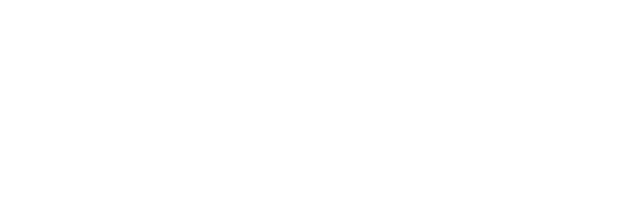
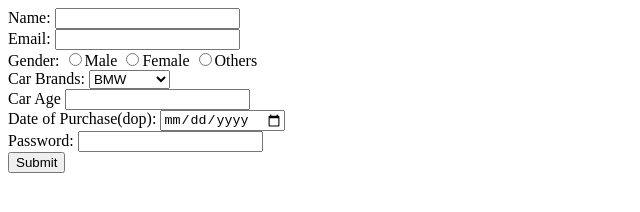
Before and after one commit to acciojob/car-insurance-form-rohith3033, a website: page main.html in a window 1280 px wide. Shown: the whole page, without its empty margins (0-640 px from the left). Drawn offline with Linux system fonts and the light colour scheme.

Commit message:
created a submission

```diff
--- a/main.html
+++ b/main.html
@@ -8,6 +8,46 @@
 
 <body>
 	<!-- the entire body must be written by student -->
+
+	<form method="post">
+		<label for="name">Name: </label>
+		<input type="text" id="name" required>
+		<br>
+
+		<label for="email">Email: </label>
+		<input type="email" id="email" required>
+		<br>
+
+		<label for="gender">Gender: </label>
+		<input type="radio"  name="gender" required>Male
+		<input type="radio" name="gender" required>Female
+		<input type="radio" name="gender" required>Others
+		<br>
+
+		<label for="cars">Car Brands: </label>
+		<select id="cars">
+			<option value="BMW">BMW</option>
+			<option value="Audi">Audi</option>
+			<option value="Mercedez">Mercedez</option>
+		</select>
+		<br>
+
+		<label for="carage">Car Age</label>
+		<input type="number" id="carage" required>
+		<br>
+
+		<label for="dop">Date of Purchase(dop): </label>
+		<input type="date" id="dop" required>
+		<br>
+
+		<label for="password">Password: </label>
+		<input type="password" id="password" required>
+		<br>
+
+		<button type="submit">Submit</button>
+		<br>
+
+	</form>
     <script type="text/javascript" src="./script.js">
 </script>
 
```
